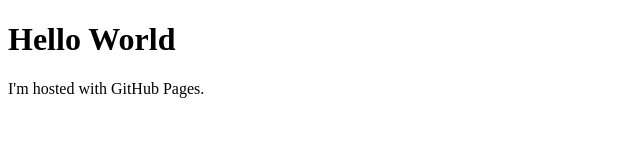
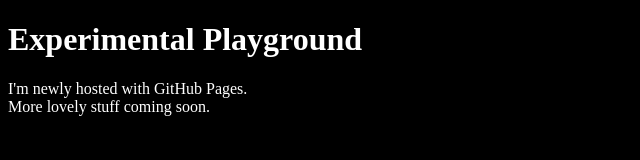
Before and after one commit to kiranpateluk/kiranpateluk.github.io, a plain HTML site: page index.html in a window 1280 px wide. Shown: the whole page, without its empty margins (0-640 px from the left). Drawn offline with Linux system fonts and the light colour scheme.

Commit message:
minor updates to page

```diff
--- a/index.html
+++ b/index.html
@@ -1,7 +1,20 @@
 <!DOCTYPE html>
 <html>
+<head>
+<title>Kiran Patel</title>
+<style>
+body {
+background-color:#000;
+color:#fff;
+}
+</style>
+</head>
 <body>
-<h1>Hello World</h1>
-<p>I'm hosted with GitHub Pages.</p>
+<h1>Experimental Playground</h1>
+<p>I'm  newly hosted with GitHub Pages.</br>
+More lovely stuff coming soon.</p>
 </body>
+<footer>
+
+</footer>
 </html>
```
